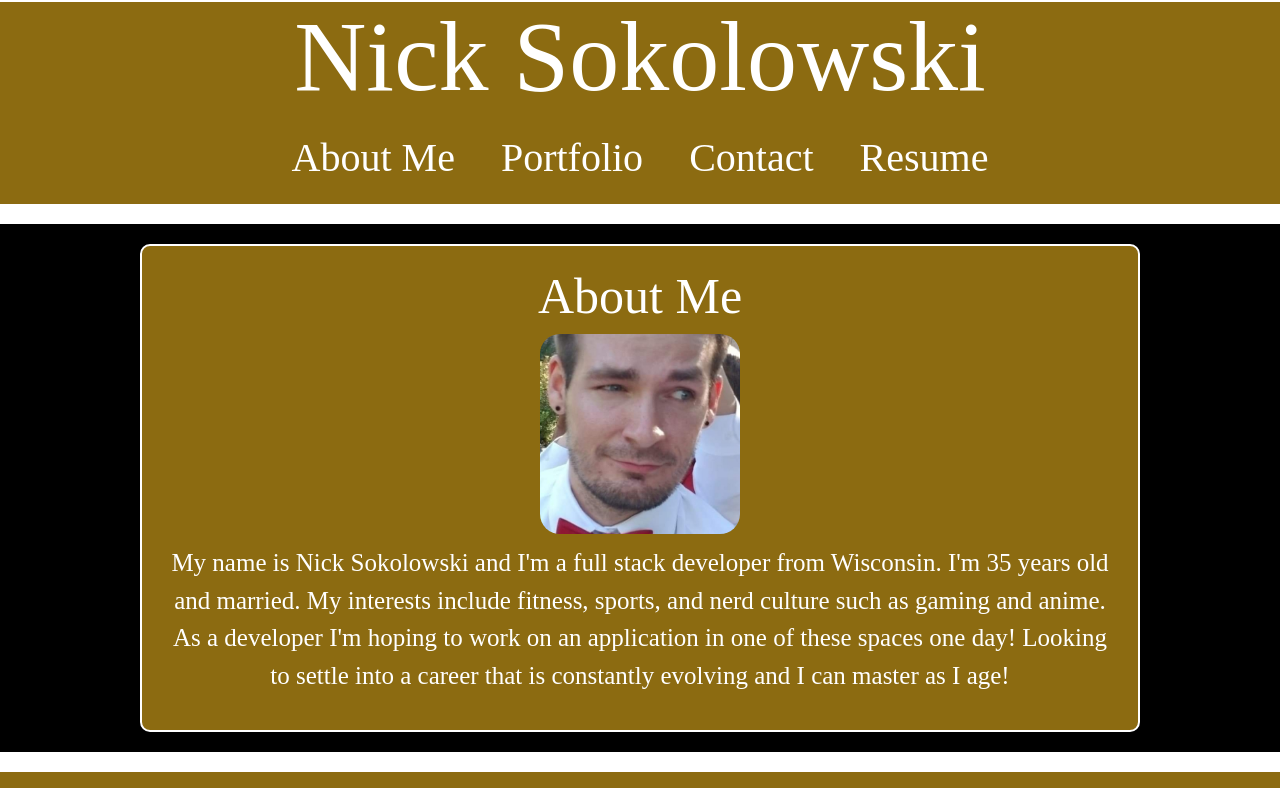
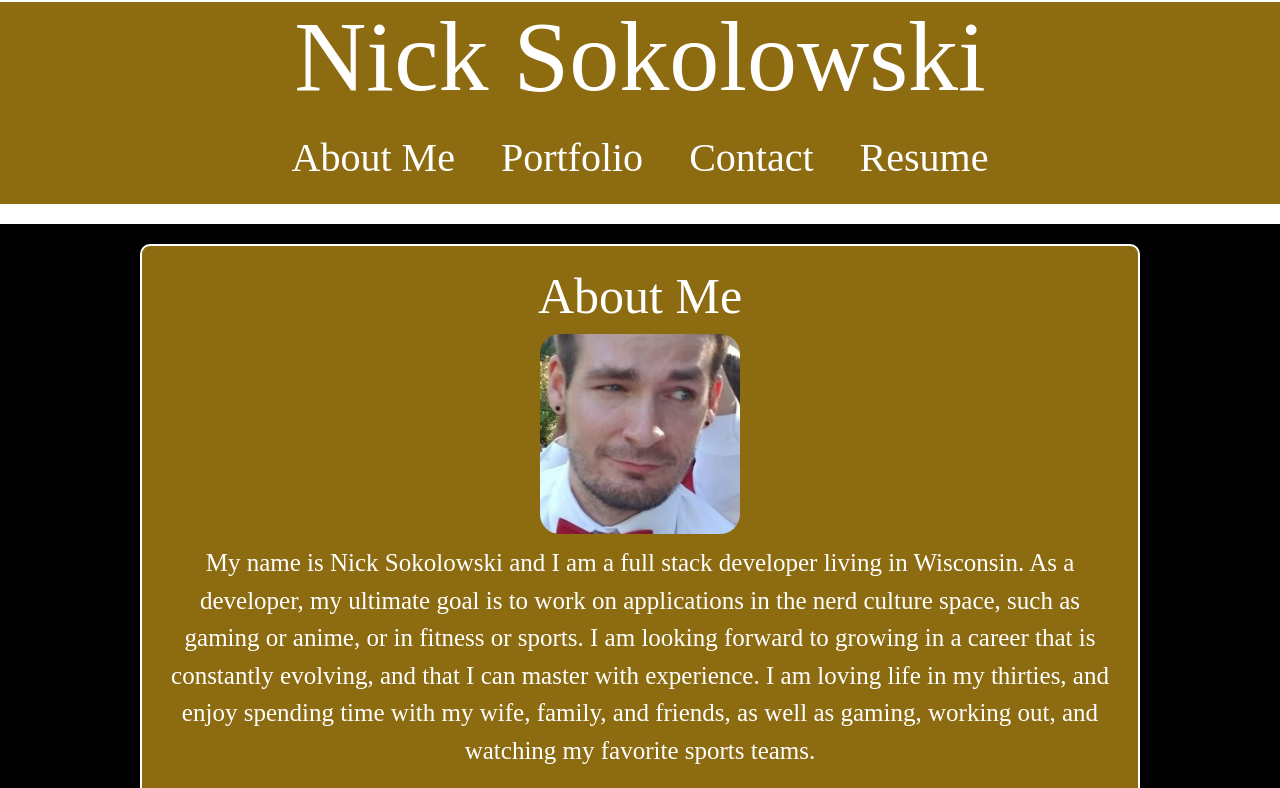
Before and after one commit to Soko77788/Nick-Sokolowski-Portfolio, a React (Vite) app: page / in a window 1280 px wide. Shown: the top 788 px of the page. Built offline with nearby package versions, Linux system fonts and the light colour scheme.

Commit message:
added project, resume update, new about me

```diff
--- a/src/pages/AboutMe.jsx
+++ b/src/pages/AboutMe.jsx
@@ -6,9 +6,9 @@ const AboutMe = () => {
       <h2>About Me</h2>
       <img src="/assets/selfie.jpg" alt="Developer" className="about-me-photo" />
       <p>
-        My name is Nick Sokolowski and I'm a full stack developer from Wisconsin. I'm 35 years old and married. My interests include fitness, sports, and
-        nerd culture such as gaming and anime. As a developer I'm hoping to work on an application in one of these spaces one day! Looking to settle into a career that is constantly evolving and I can master as I
-        age!
+      My name is Nick Sokolowski and I am a full stack developer living in Wisconsin.  As a developer, my ultimate goal is to work on applications in the nerd culture space, such as gaming or anime, or in fitness or sports.  I am looking forward to growing in a career that is constantly evolving, and that I can master with experience. I am loving life in my thirties, and enjoy spending time with my wife, family, and friends, as well as gaming, working out, and watching my favorite sports teams.
+
+
       </p>
     </section>
   );
--- a/src/pages/Portfolio.jsx
+++ b/src/pages/Portfolio.jsx
@@ -2,6 +2,12 @@ import React from 'react';
 import Project from '../components/Project';
 
 const projects = [
+  {
+    title: 'Quester MERN Stack',
+    image: '/assets/quester-portfolio-screenshot.png',
+    deployedLink: 'https://quester-407s.onrender.com/',
+    repoLink: 'https://github.com/AranosBanazir/Quester'
+  },
   {
     title: 'Holidb Full Stack App',
     image: '/assets/Holidb.png',
```
Also changed, not shown: 2 other files (tests, documents, lock files or other folders).
